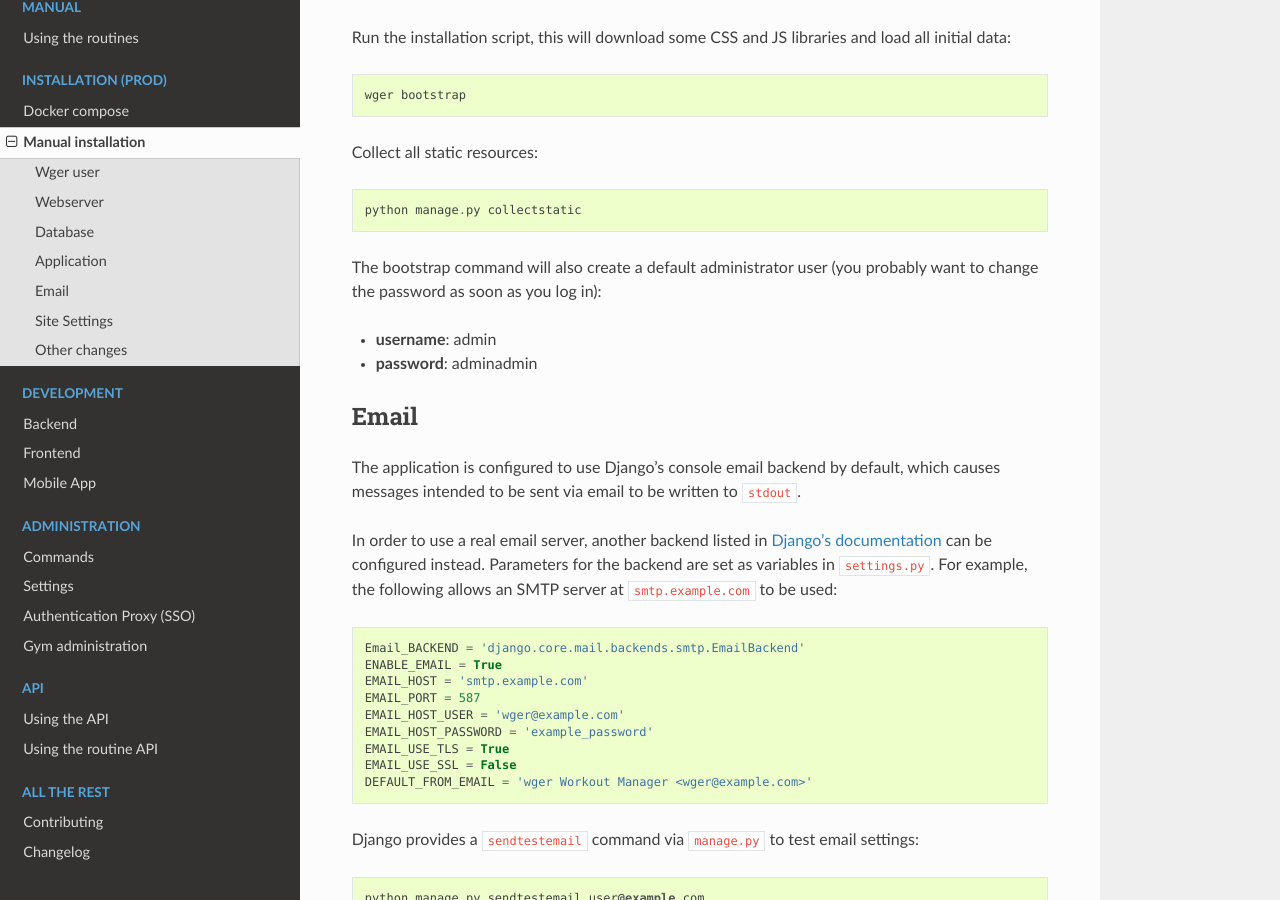
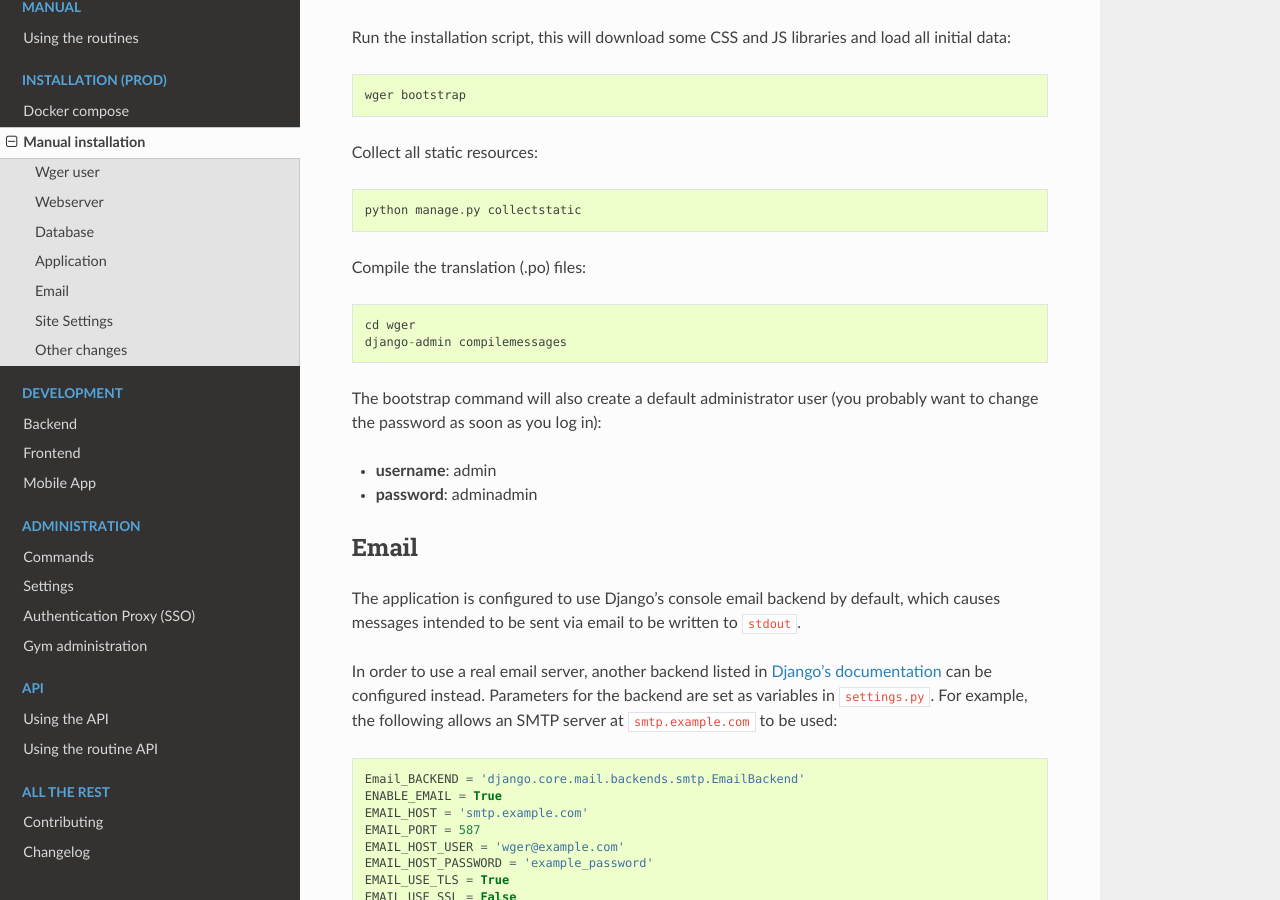
Before and after one commit to wger-project/docs, a Sphinx documentation site: the page built from docs/production/installation.rst, in a window 1280 px wide and 900 px high, scrolled down 3917 px. Built offline with Sphinx 7.4.7 and the Read the Docs theme 3.1.0, drawn with Linux system fonts in a browser that asks for light colours.

Commit message:
Add snippet about compiling po files

```diff
--- a/docs/production/installation.rst
+++ b/docs/production/installation.rst
@@ -205,6 +205,10 @@ Collect all static resources::
 
   python manage.py collectstatic
 
+Compile the translation (.po) files::
+
+  cd wger
+  django-admin compilemessages
 
 The bootstrap command will also create a default administrator user (you probably
 want to change the password as soon as you log in):
```
